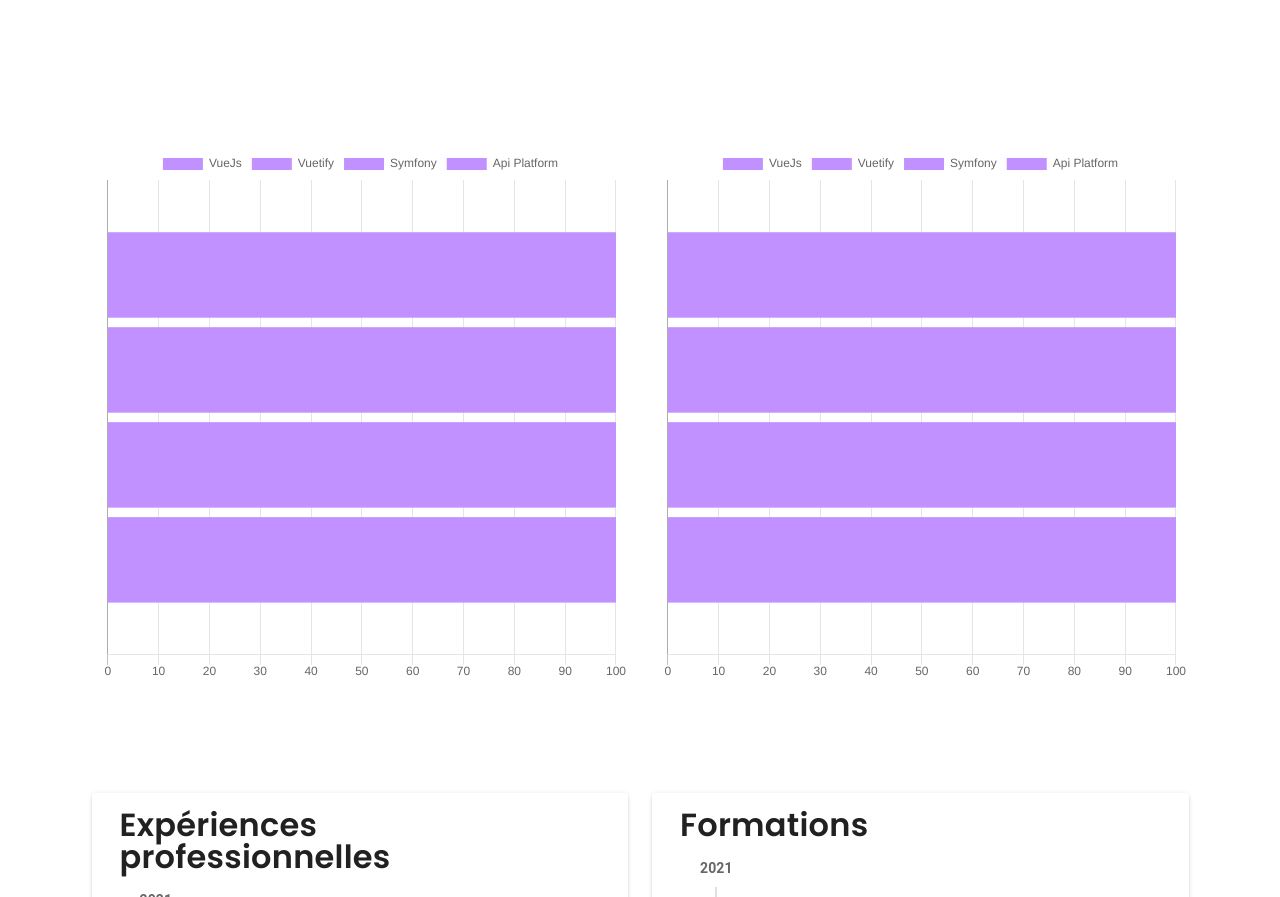
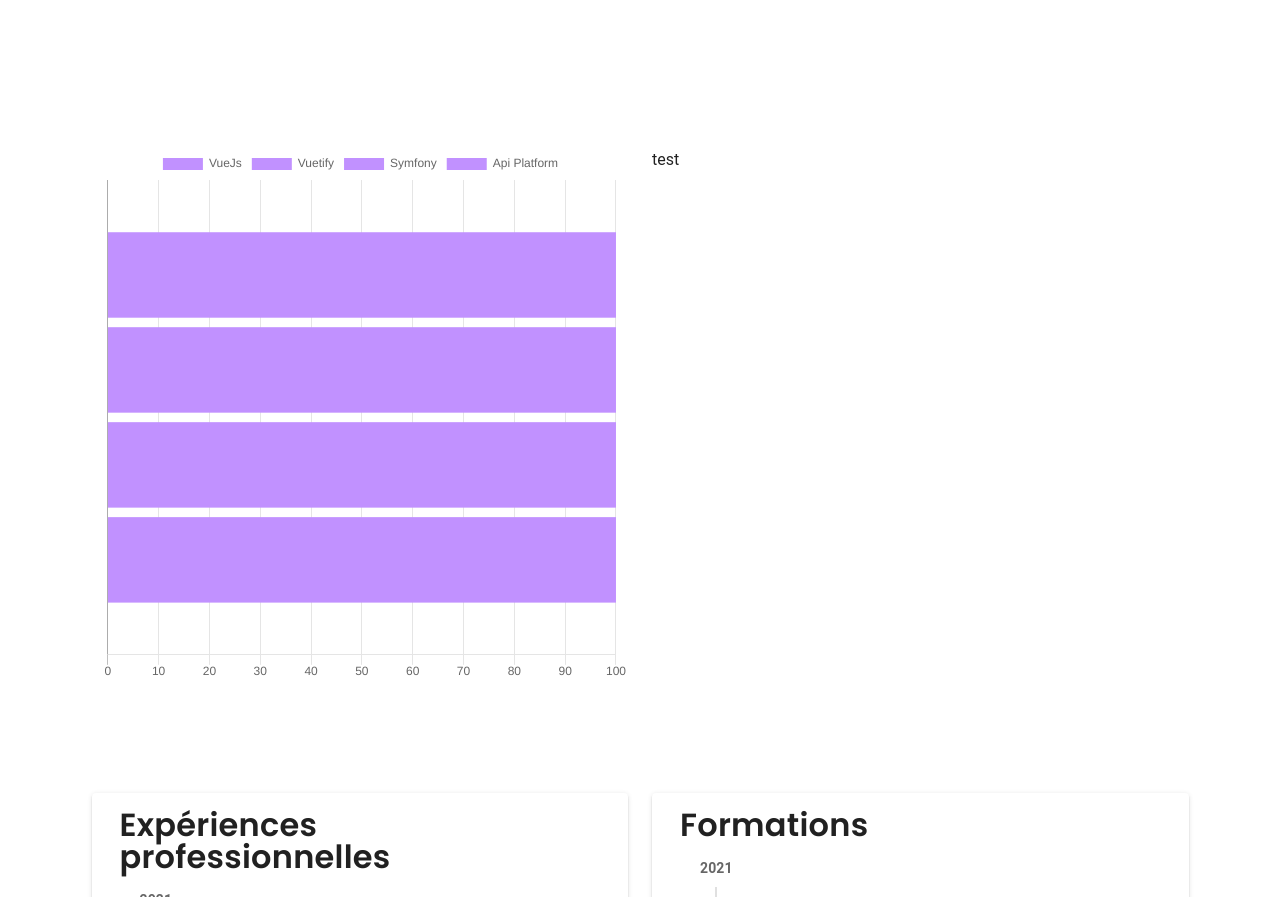
Before and after one commit to mguer/portfolio, a Vue app: page /about in a window 1280 px wide. Shown: the part 760-1657 px from the top of the page. Built offline with nearby package versions, Linux system fonts and the light colour scheme; a small style sheet from the web is missing.

Commit message:
test mise en prod

```diff
--- a/src/views/About.vue
+++ b/src/views/About.vue
@@ -48,7 +48,7 @@
       <v-col md="6">
       <Dashboard></Dashboard>
       </v-col><v-col md="6">
-      <Dashboard></Dashboard>
+      test
       </v-col>
     </v-row>
 
```
